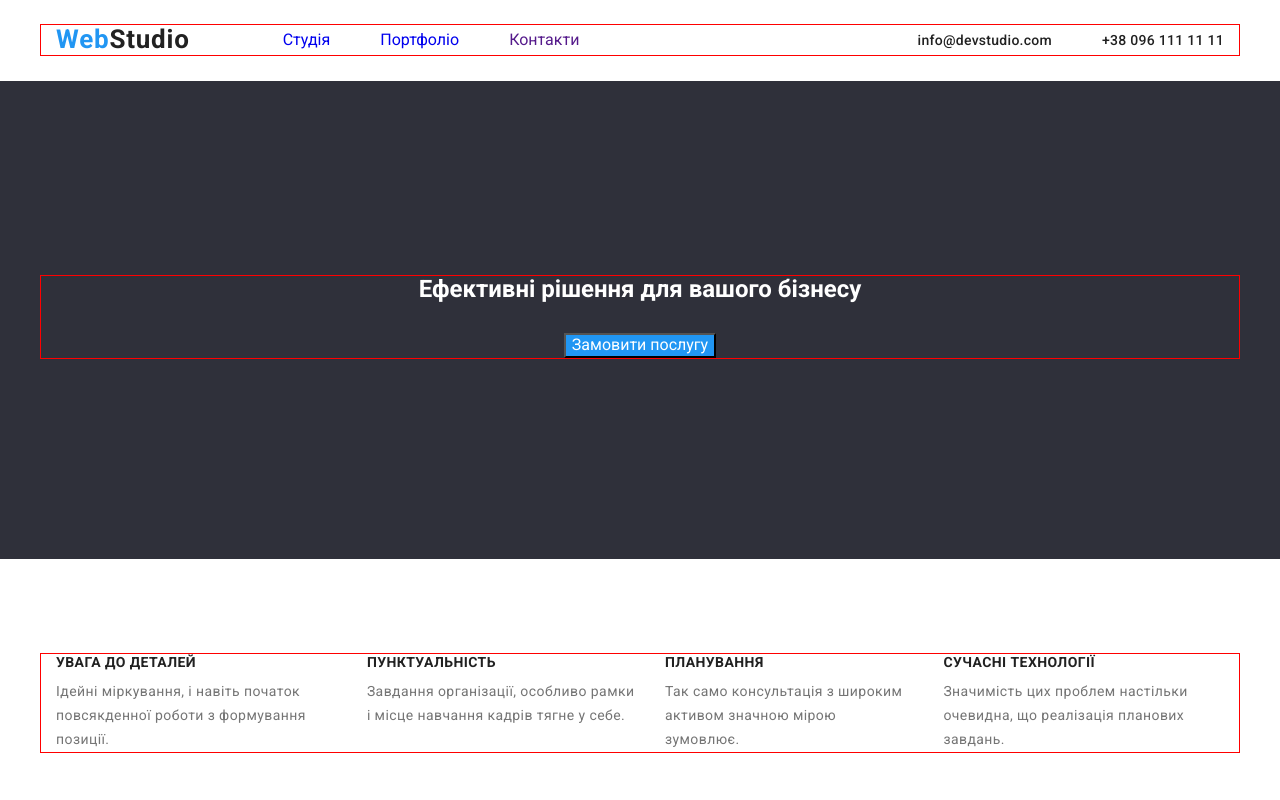
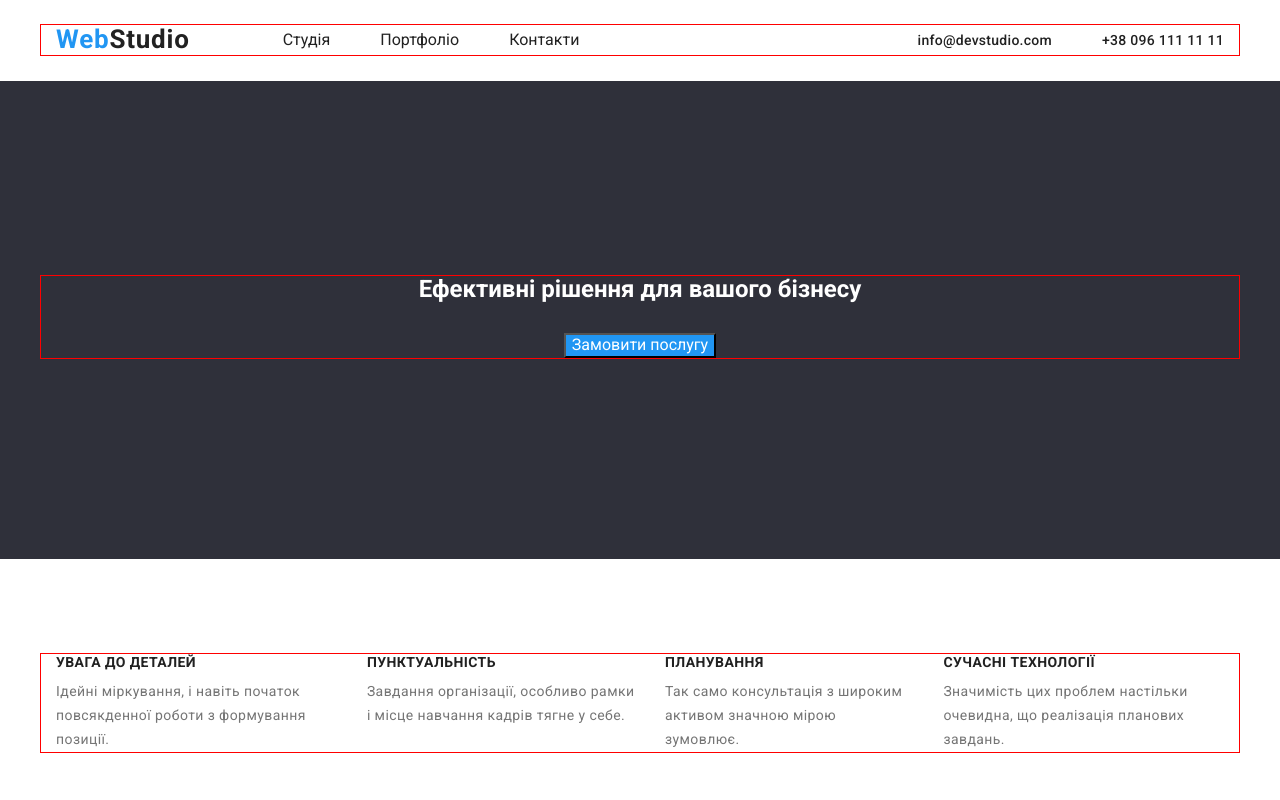
Before and after one commit to pavlo-svg/webstudio, a plain HTML site: page index.html in a window 1280 px wide. Shown: the top 800 px of the page. Drawn offline with nearby package versions, Linux system fonts and the light colour scheme.

Commit message:
сыысы

```diff
--- a/css/style.css
+++ b/css/style.css
@@ -43,6 +43,9 @@ body {
 }
 .nav-link:hover{
   color: var(--brand-color);
+}
+.nav-link{
+  color: var(--text-color);
 }
 .header-span {
   font-weight: 700;
```
